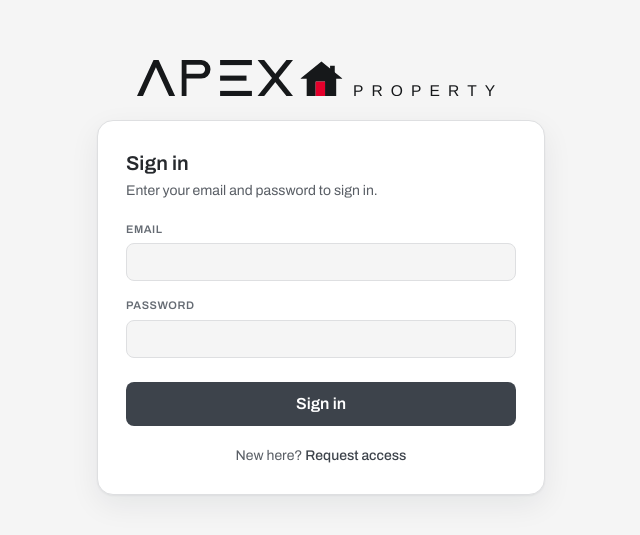
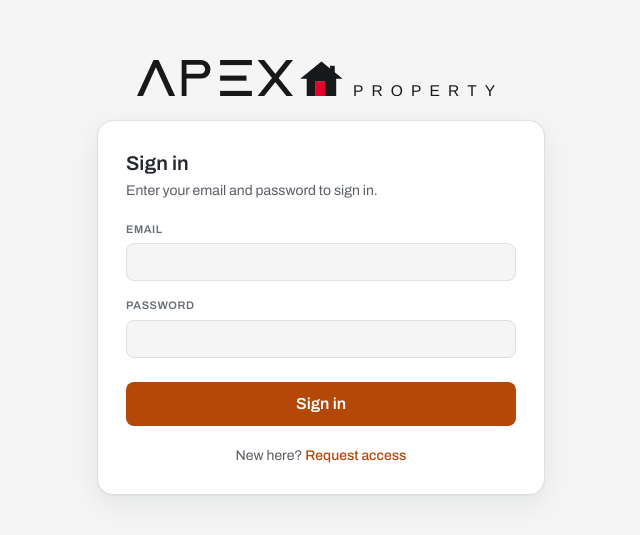
Before and after one commit to mattG111-stack/ollie-v5-frontend, a Next.js app: page /sign-in in a window 1280 px wide. Shown: the part 123-658 px from the top of the page, without its empty margins (319-959 px from the left). Built offline with nearby package versions, Linux system fonts and the light colour scheme.

Commit message:
Apply orange accents across the neutral Apex palette

```diff
--- a/app/globals.css
+++ b/app/globals.css
@@ -12,14 +12,14 @@
 .assistant-answer li { margin: .35em 0; }
 .assistant-answer h1, .assistant-answer h2, .assistant-answer h3,
 .assistant-answer h4 { font-size: 1.1em; font-weight: 700; margin: 1em 0 .4em; }
-.assistant-answer a { color: #176B57; text-decoration: underline; text-underline-offset: 3px; }
-.assistant-answer a:focus-visible, .assistant-answer-table:focus-visible { outline: 2px solid #176B57; outline-offset: 3px; }
+.assistant-answer a { color: #B54708; text-decoration: underline; text-underline-offset: 3px; }
+.assistant-answer a:focus-visible, .assistant-answer-table:focus-visible { outline: 2px solid #B54708; outline-offset: 3px; }
 .assistant-answer-table { overflow-x: auto; max-width: 100%; margin: 1em 0; }
 .assistant-answer table { border-collapse: collapse; width: 100%; font-variant-numeric: tabular-nums; font-size: .9em; }
 .assistant-answer th, .assistant-answer td { padding: .55em .75em; border: 1px solid #DEDFE1; text-align: left; min-width: 90px; }
 .assistant-answer th { font-weight: 700; background: rgba(255,255,255,.06); }
 .assistant-answer pre { overflow-x: auto; padding: .75em; background: rgba(0,0,0,.15); border-radius: 8px; }
-.assistant-answer blockquote { border-left: 3px solid #176B57; padding-left: 1em; margin: 1em 0; }
+.assistant-answer blockquote { border-left: 3px solid #B54708; padding-left: 1em; margin: 1em 0; }
 
 html, body { background: #F5F5F5; color: #26292D; -webkit-font-smoothing: antialiased; font-feature-settings: "tnum" 1; }
 /* No element may scroll the whole page sideways on mobile. `clip` (not `hidden`)
@@ -145,7 +145,7 @@ html, body { max-width: 100%; overflow-x: clip; }
   min-width: 0;
   max-width: 100%;
 }
-.apex-suburb-select:focus { border-color: #176B57; }
+.apex-suburb-select:focus { border-color: #B54708; }
 .apex-suburb-select:disabled { opacity: .6; }
 
 /* ─────────────────────────────────────────────────────────────────────────
@@ -208,4 +208,4 @@ html, body { max-width: 100%; overflow-x: clip; }
   }
 }
 
-:focus-visible { outline: 2px solid #176B57; outline-offset: 3px; }
+:focus-visible { outline: 2px solid #B54708; outline-offset: 3px; }
--- a/components/MarketHistoryChart.tsx
+++ b/components/MarketHistoryChart.tsx
@@ -27,7 +27,7 @@ type Point = {
 };
 type History = { region: string; points: Point[]; basis?: string };
 
-const INK = "#1B2026";      // median asking — the primary line
+const INK = "#B54708";      // median asking — the primary line
 const VALUE = "#8894A6";    // our valuation — secondary line
 const BAR = "#E6EAF0";      // listing-count bars, behind everything
 
--- a/components/OllieActions.tsx
+++ b/components/OllieActions.tsx
@@ -102,7 +102,7 @@ export default function OllieActions({ prefs, answer, disabled, onAsk }: { prefs
       </div>
       {error && <p role="alert" style={{color:"#A63D2A",fontSize:13}}>{error}</p>}
       <p style={{ fontSize: 12, color: "#595E65" }}>Applies to this search. Your saved preferences stay as they are.</p>
-      <button type="submit" disabled={disabled} style={{ ...buttonStyle, background: "#E2E4E7" }}>{intent === 2 ? "Check this property →" : intent === 1 ? "Compare these areas →" : "Find my options →"}</button>
+      <button type="submit" disabled={disabled} style={{ ...buttonStyle, background: "#B54708", color: "#FFFFFF" }}>{intent === 2 ? "Check this property →" : intent === 1 ? "Compare these areas →" : "Find my options →"}</button>
       <button type="button" disabled={disabled} onClick={() => {setIntent(null);setError("");}} style={{...buttonStyle,marginLeft:8,marginTop:8,background:"transparent"}}>Cancel</button>
     </form>}
     <p style={{ color: "#595E65", fontSize: 12, marginTop: 12 }}>Choose a starting point, then confirm the details. Only submitting a question uses your normal allowance. You can also ask in your own words.</p>
--- a/components/OllieEvidence.tsx
+++ b/components/OllieEvidence.tsx
@@ -39,7 +39,7 @@ export default function OllieEvidence({ answer, onAsk, disabled = false }: { ans
   return <section aria-label="Property facts from Apex records" style={{ border:"1px solid #DEDFE1",borderRadius:16,padding:16,background:"#FFFFFF",color:"#26292D" }}>
     <p style={{fontSize:12,color:"#595E65",margin:"0 0 14px"}}>{checked ? `${loaded} of ${rows.length} records loaded · checked at ${checked}.` : 'Checking linked Apex property records.'} Check time is not listing age.</p>
     {loading && <p role="status">Loading property evidence…</p>}
-    {!loading && failed>0 && <button type="button" onClick={()=>setRetry(n=>n+1)} style={{marginBottom:12,padding:"8px 12px",borderRadius:8,border:"1px solid #176B57",color:"#176B57",background:"transparent",cursor:"pointer"}}>Retry property evidence</button>}
+    {!loading && failed>0 && <button type="button" onClick={()=>setRetry(n=>n+1)} style={{marginBottom:12,padding:"8px 12px",borderRadius:8,border:"1px solid #B54708",color:"#B54708",background:"transparent",cursor:"pointer"}}>Retry property evidence</button>}
     {!loading && <OllieDecision rows={rows} answer={answer} onAsk={onAsk} disabled={disabled} />}
     <details><summary style={{cursor:"pointer",padding:"10px 0",fontSize:13}}>Inspect the recorded fields</summary>
     <div style={{display:"grid",gridTemplateColumns:"repeat(auto-fit, minmax(min(100%, 230px), 1fr))",gap:12}}>
@@ -48,13 +48,13 @@ export default function OllieEvidence({ answer, onAsk, disabled = false }: { ans
       const comparison=priceComparison(p.asking_price,p.fair_value);
       const facts=[['Asking price',money(p.asking_price)],['Apex estimate',money(p.fair_value)],['Land area',area(p.land_area_m2)],['Floor area',area(p.floor_area_m2)],['Recorded type',p.property_type || 'Not recorded'],['Recorded title',p.type_of_title || 'Not recorded'],['Bedrooms / bathrooms',`${p.beds ?? '—'} / ${p.baths ?? '—'}`],['Valuation comparables',p.comps_used == null ? 'Not recorded' : String(p.comps_used)]];
       return <article key={id} style={{background:"#F5F5F5",padding:14,borderRadius:12,border:"1px solid #DEDFE1"}}>
-        <Link href={`/property/${id}`} style={{fontSize:16,fontWeight:700,color:"#176B57"}}>{p.address || `Property ${id}`}</Link>
+        <Link href={`/property/${id}`} style={{fontSize:16,fontWeight:700,color:"#B54708"}}>{p.address || `Property ${id}`}</Link>
         <p style={{margin:"5px 0 12px",fontSize:13,color:"#595E65"}}>{p.suburb || 'Suburb not recorded'}{p.off_market ? ' · Off market' : ''}</p>
         <dl style={{margin:0}}>{facts.map(([name,value])=><div key={name} style={{display:"flex",justifyContent:"space-between",gap:12,fontSize:13,padding:"5px 0"}}><dt style={{color:"#595E65"}}>{name}</dt><dd style={{margin:0,textAlign:"right"}}>{value}</dd></div>)}</dl>
         {p.asking_basis && p.asking_basis !== 'advertised' && <p style={{fontSize:12}}>Price basis: {p.asking_basis}</p>}
         {comparison && <p style={{fontSize:13,borderTop:"1px solid #DEDFE1",paddingTop:10}}>{comparison.discount >= 0 ? `${comparison.discount.toFixed(1)}% below` : `${Math.abs(comparison.discount).toFixed(1)}% above`} Apex estimate · {comparison.uplift.toFixed(1)}% value uplift over asking.</p>}
         <p style={{fontSize:12,color:"#595E65"}}>Condition and reasons for pricing are not verified here. An estimated value gap is not profit.</p>
-        <Link href={`/property/${id}`} style={{fontSize:13,color:"#176B57"}}>View property and sold evidence →</Link>
+        <Link href={`/property/${id}`} style={{fontSize:13,color:"#B54708"}}>View property and sold evidence →</Link>
       </article>;
     })}
     </div>
--- a/components/apex.tsx
+++ b/components/apex.tsx
@@ -11,15 +11,15 @@
 export const C = {
   page: "#F5F5F5", card: "#FFFFFF", border: "#DEDFE1", divider: "#ECEDEF",
   ink: "#26292D", label: "#595E65", faint: "#656B73", mono: "#656B73",
-  dark: "#292D32", darkText: "#F7F7F8", accent: "#3D434B",
+  dark: "#292D32", darkText: "#F7F7F8", accent: "#B54708",
   good: "#176B57", danger: "#B83E32", chipBg: "#EFF0F2",
 } as const;
 
 /** Shared light surfaces for Ollie and its supporting panels. */
 export const D = {
   ground: C.page, lift: "#F0F1F3", panel: "#FFFFFF", panelSolid: "#FFFFFF",
-  line: C.border, lineOn: "#555D67", ink: C.ink, dim: "#595E65",
-  faint: "#656B73", accent: "#3D434B", good: "#176B57",
+  line: C.border, lineOn: "#B54708", ink: C.ink, dim: "#595E65",
+  faint: "#656B73", accent: "#B54708", good: "#176B57",
 } as const;
 
 export const MONO = "'IBM Plex Mono', ui-monospace, SFMono-Regular, Menlo, monospace";
--- a/tailwind.config.ts
+++ b/tailwind.config.ts
@@ -6,8 +6,8 @@ const config: Config = {
     extend: {
       colors: {
         // Ollie palette (from Screen Designs v18)
-        blue: { DEFAULT: "#3D434B", dark: "#292D32" },
-        cyan: "#176B57",
+        blue: { DEFAULT: "#B54708", dark: "#8F3707" },
+        cyan: "#B54708",
         rail: "#292D32",
         paper: "#F5F5F5",
         card: "#FFFFFF",
```
Also changed, not shown: app/trends/page.tsx (+4 -4 lines), components/OllieDecision.tsx (+6 -6 lines).
